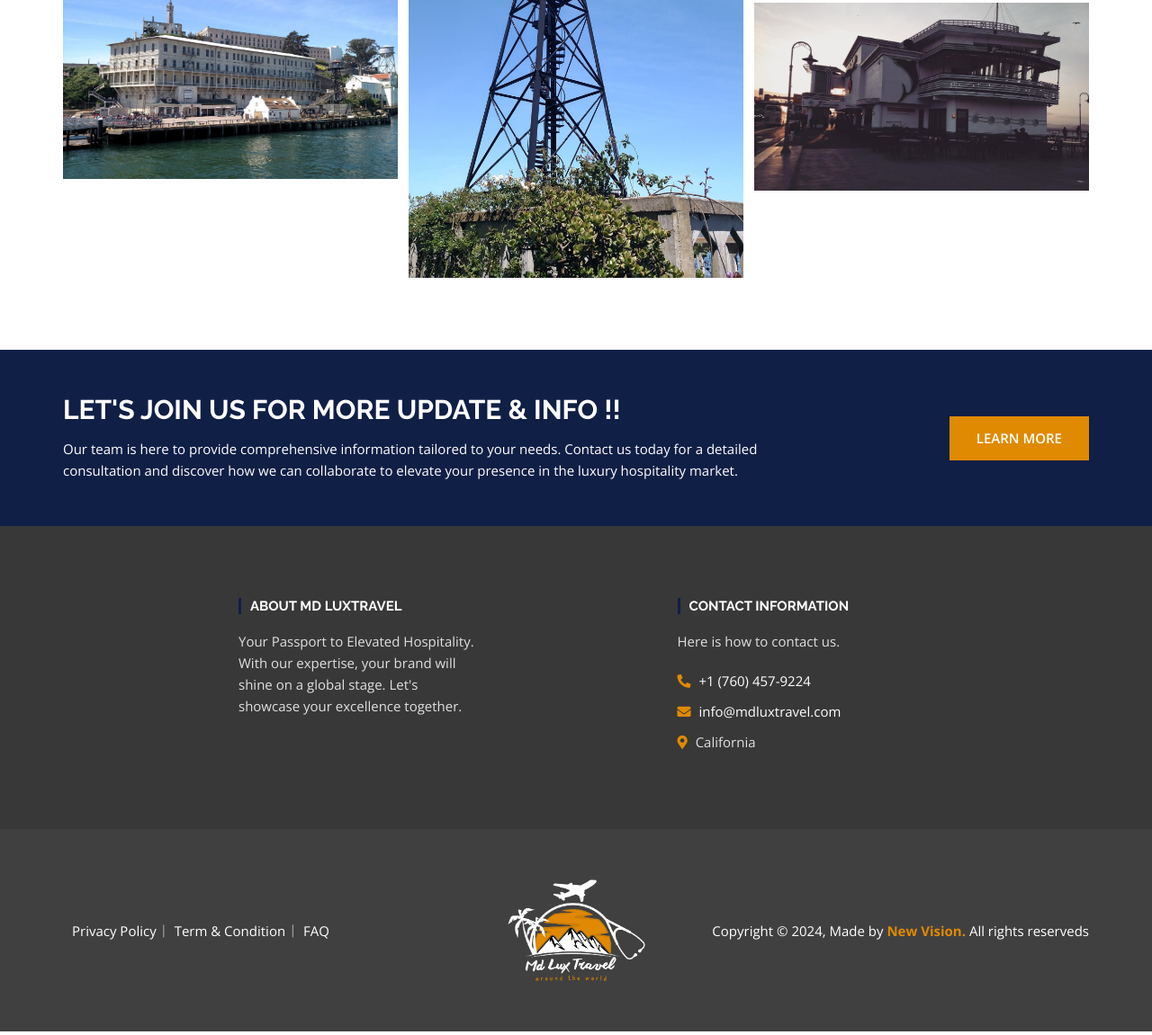
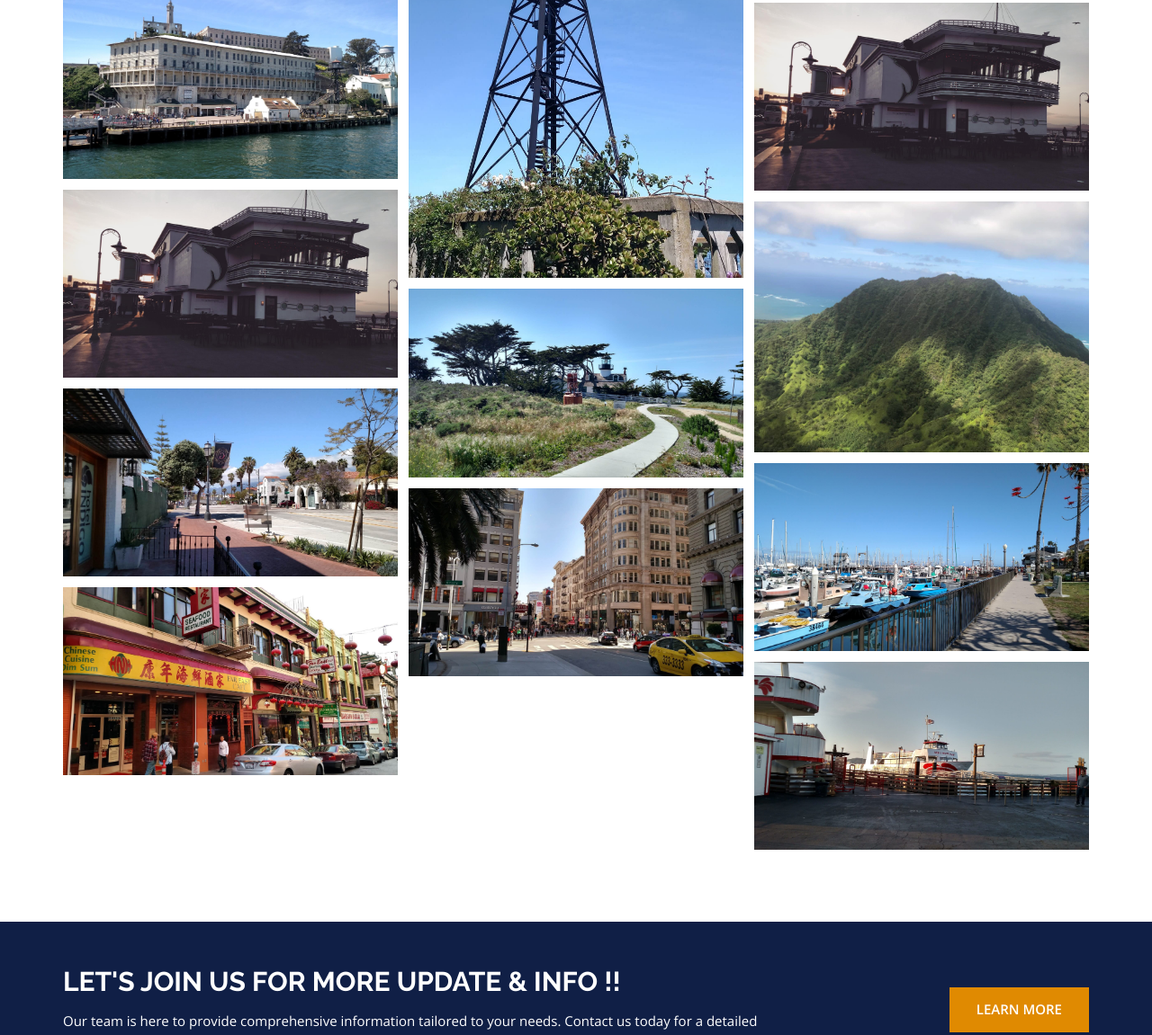
Before and after one commit to HamzaHamani/MDluxtravel, a plain HTML site: page gallery.html in a window 1280 px wide. Shown: the part 1711-2862 px from the top of the page at 90% size. Drawn offline with nearby package versions, Linux system fonts and the light colour scheme; a script that the page names is missing.

Commit message:
Add new images to gallery

```diff
--- a/gallery.html
+++ b/gallery.html
@@ -272,6 +272,46 @@
                     <img src="assets/images/gallery-13.jpg" alt="" />
                   </figure>
                 </div>
+                <div class="single-gallery grid-item">
+                  <figure class="gallery-img">
+                    <img src="assets/images/gallery-13.jpg" alt="" />
+                  </figure>
+                </div>
+                <div class="single-gallery grid-item">
+                  <figure class="gallery-img">
+                    <img src="assets/images/gallery-15.jpg" alt="" />
+                  </figure>
+                </div>
+                <div class="single-gallery grid-item">
+                  <figure class="gallery-img">
+                    <img src="assets/images/gallery-16.jpg" alt="" />
+                  </figure>
+                </div>
+                <div class="single-gallery grid-item">
+                  <figure class="gallery-img">
+                    <img src="assets/images/gallery-17.jpg" alt="" />
+                  </figure>
+                </div>
+                <div class="single-gallery grid-item">
+                  <figure class="gallery-img">
+                    <img src="assets/images/gallery-18.jpg" alt="" />
+                  </figure>
+                </div>
+                <div class="single-gallery grid-item">
+                  <figure class="gallery-img">
+                    <img src="assets/images/gallery-19.jpg" alt="" />
+                  </figure>
+                </div>
+                <div class="single-gallery grid-item">
+                  <figure class="gallery-img">
+                    <img src="assets/images/gallery-20.jpg" alt="" />
+                  </figure>
+                </div>
+                <div class="single-gallery grid-item">
+                  <figure class="gallery-img">
+                    <img src="assets/images/gallery-21.jpg" alt="" />
+                  </figure>
+                </div>
               </div>
             </div>
           </div>
```
Also changed, not shown: assets/images/gallery-15.jpg (added), assets/images/gallery-16.jpg (added), assets/images/gallery-17.jpg (added), assets/images/gallery-18.jpg (added), assets/images/gallery-19.jpg (added), assets/images/gallery-20.jpg (added), assets/images/gallery-21.jpg (added), assets/images/gallery-22.jpg (added).
